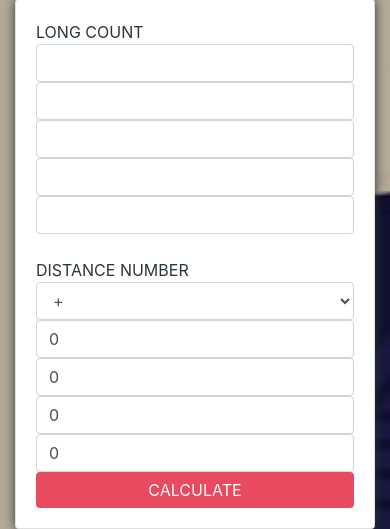
After one commit to jgregoriods/pyTun, a Flask app: template app/templates/dn.html in a window 390 px wide. The commit adds this page. Shown: the part 1093-1622 px from the top of the page. Run offline with Flask 2, Linux system fonts and the light colour scheme; the template is opened without the code that fills it, so the values that code supplies are empty; some libraries are stand-ins or nearby versions.

Commit message:
add distance numbers

```diff
--- a/app/main.py
+++ b/app/main.py
@@ -1,8 +1,10 @@
 from flask import Flask
 
 from .views.convert import convert_blueprint
+from .views.distance import distance_blueprint
 
 
 app = Flask(__name__)
 
 app.register_blueprint(convert_blueprint, url_prefix='')
+app.register_blueprint(distance_blueprint, url_prefix='')
--- /dev/null
+++ b/app/templates/dn.html
@@ -0,0 +1,11 @@
+{% extends 'main.html' %}
+{% block content %}
+<div class="row mt-4">
+    <div class="col-md-5 mr-4 pr-4">
+    {% include 'dn_glyph_panel.html' %}
+    </div>
+    <div class="col-md">
+    {% include 'dn_form.html' %}
+    </div>
+</div>
+{% endblock %}
--- /dev/null
+++ b/app/templates/dn_form.html
@@ -0,0 +1,59 @@
+<form method="post">
+    <div class="card card-body">
+        Long Count
+        <div class="form-row">
+            <div class="col-md">
+                <input type="number" class="form-control" id="baktun" name="baktun" min="0" max="19" value="{{ next_date.long_count[0] }}">
+            </div>
+
+            <div class="col-md">
+                <input type="number" class="form-control" id="katun" name="katun" min="0" max="19" value="{{ next_date.long_count[1] }}">
+            </div>
+
+            <div class="col-md">
+                <input type="number" class="form-control" id="tun" name="tun" min="0" max="19" value="{{ next_date.long_count[2] }}">
+            </div>
+
+            <div class="col-md">
+                <input type="number" class="form-control" id="uinal" name="uinal" min="0" max="17" value="{{ next_date.long_count[3] }}">
+            </div>
+
+            <div class="col-md">
+                <input type="number" class="form-control" id="kin" name="kin" min="0" max="19" value="{{ next_date.long_count[4] }}">
+            </div>
+        </div>
+
+        <br>
+
+        Distance Number
+        <div class="form-row">
+            <div class="col-md">
+                <select class="form-control" id="operator" name="operator">
+                    <option value="PDI">+</option>
+                    <option value="ADI">-</option>
+                <select>
+            </div>
+
+            <div class="col-md">
+                <input type="number" class="form-control" id="dn-katun" name="dn-katun" min="0" max="19" value=0>
+            </div>
+
+            <div class="col-md">
+                <input type="number" class="form-control" id="dn-tun" name="dn-tun" min="0" max="19" value=0>
+            </div>
+
+            <div class="col-md">
+                <input type="number" class="form-control" id="dn-uinal" name="dn-uinal" min="0" max="17" value=0>
+            </div>
+
+            <div class="col-md">
+                <input type="number" class="form-control" id="dn-kin" name="dn-kin" min="0" max="19" value=0>
+            </div>
+
+            <div class="col-md">
+                <input type="submit" class="btn btn-primary btn-block" id="calculate-dn" name="calculate-dn" value="Calculate">
+            </div>
+
+        </div>
+    </div>
+</form>
--- /dev/null
+++ b/app/templates/dn_glyph_panel.html
@@ -0,0 +1,99 @@
+<div class="row mt-2">
+    <div class="col">
+        <div class="row">
+            <div class="col mr-0 pr-0">
+                <img src="static/images/number-{{ maya_date.tzolkin[0] }}.png" class="img-responsive float-right">
+            </div>
+
+            <div class="col ml-0 pl-0">
+                <img src="static/images/{{ maya_date.tzolkin[1] }}.png" class="img-responsive float-left">
+            </div>
+        </div>
+    </div>
+
+    <div class="col">
+        <div class="row">
+            <div class="col mr-0 pr-0">
+                <img {% if maya_date.haab[0] == 0 %} src="static/images/chum.png" {% else %} src="static/images/number-{{ maya_date.haab[0] }}.png" {% endif %} class="img-responsive float-right">
+            </div>
+
+            <div class="col ml-0 pl-0">
+                <img src="static/images/{{ maya_date.haab[1] }}.png" class="img-responsive float-left">
+            </div>
+        </div>
+    </div>
+</div>
+
+<div class="row mt-2">
+    <div class="col">
+        <div class="row">
+            <div class="col mr-0 pr-0">
+                <img src="static/images/number-{{ dn[4] }}.png" class="img-responsive float-right">
+            </div>
+
+            <div class="col ml-0 pl-0">
+                <img src="static/images/uinal-{{ dn[3] }}.png" class="img-responsive float-left">
+            </div>
+        </div>
+    </div>
+
+    <div class="col">
+        <div class="row">
+            <div class="col mr-0 pr-0">
+                <img src="static/images/number-{{ dn[2] }}.png" class="img-responsive float-right">
+            </div>
+
+            <div class="col ml-0 pl-0">
+                <img src="static/images/TUN.png" class="img-responsive float-left">
+            </div>
+        </div>
+    </div>
+</div>
+
+<div class="row mt-2">
+    <div class="col">
+        <div class="row">
+            <div class="col mr-0 pr-0">
+                <img src="static/images/number-{{ dn[1] }}.png" class="img-responsive float-right">
+            </div>
+
+            <div class="col ml-0 pl-0">
+                <img src="static/images/KATUN.png" class="img-responsive float-left">
+            </div>
+        </div>
+    </div>
+
+    <div class="col">
+        <div class="row">
+            <div class="col">
+                <img src="static/images/{{ operator }}.png" class="img-responsive float-right">
+            </div>
+        </div>
+    </div>
+</div>
+
+<div class="row mt-2">
+    <div class="col">
+        <div class="row">
+            <div class="col mr-0 pr-0">
+                <img src="static/images/number-{{ next_date.tzolkin[0] }}.png" class="img-responsive float-right">
+            </div>
+
+            <div class="col ml-0 pl-0">
+                <img src="static/images/{{ next_date.tzolkin[1] }}.png" class="img-responsive float-left">
+            </div>
+        </div>
+    </div>
+
+    <div class="col">
+        <div class="row">
+            <div class="col mr-0 pr-0">
+                <img {% if next_date.haab[0] == 0 %} src="static/images/chum.png" {% else %} src="static/images/number-{{ next_date.haab[0] }}.png" {% endif %} class="img-responsive float-right">
+            </div>
+
+            <div class="col ml-0 pl-0">
+                <img src="static/images/{{ next_date.haab[1] }}.png" class="img-responsive float-left">
+            </div>
+        </div>
+    </div>
+</div>
--- a/app/templates/glyph_panel.html
+++ b/app/templates/glyph_panel.html
@@ -1,5 +1,3 @@
-
-
 <div class="row mt-2">
 
     <div class="col">
--- a/app/templates/main.html
+++ b/app/templates/main.html
@@ -6,6 +6,12 @@
         <script src="https://code.jquery.com/jquery-3.5.1.slim.min.js" integrity="sha384-DfXdz2htPH0lsSSs5nCTpuj/zy4C+OGpamoFVy38MVBnE+IbbVYUew+OrCXaRkfj" crossorigin="anonymous"></script>
         <script src="https://cdn.jsdelivr.net/npm/popper.js@1.16.1/dist/umd/popper.min.js" integrity="sha384-9/reFTGAW83EW2RDu2S0VKaIzap3H66lZH81PoYlFhbGU+6BZp6G7niu735Sk7lN" crossorigin="anonymous"></script>
         <script src="https://stackpath.bootstrapcdn.com/bootstrap/4.5.2/js/bootstrap.min.js" integrity="sha384-B4gt1jrGC7Jh4AgTPSdUtOBvfO8shuf57BaghqFfPlYxofvL8/KUEfYiJOMMV+rV" crossorigin="anonymous"></script>
+        <script>
+        $(document).ready(function() {
+            $('li.active').removeClass('active');
+            $('a[href="' + location.pathname + '"]').closest('li').addClass('active');
+          });
+        </script>
     </head>
     <body>
         {% include 'navbar.html' %}
--- a/app/templates/navbar.html
+++ b/app/templates/navbar.html
@@ -9,6 +9,12 @@
   <div class="collapse navbar-collapse" id="navbarNav">
     <ul class="navbar-nav">
       <li class="nav-item">
+        <a class="nav-link" href="/">Convert</a>
+      </li>
+      <li class="nav-item">
+        <a class="nav-link" href="/distance">Distance Numbers</a>
+      </li>
+      <li class="nav-item">
         <a class="nav-link" href="https://github.com/jgregoriods/pyTun" target="_blank">Source code</a>
       </li>
     </ul>
--- a/wsgi.py
+++ b/wsgi.py
@@ -2,4 +2,4 @@ from app.main import app
 
 
 if __name__ == "__main__":
-        app.run()
+        app.run(debug=True)
```
Also changed, not shown: app/models/maya_date.py (+4 -3 lines), app/views/convert.py (+7 -6 lines), app/views/distance.py (added, +44 -0 lines), 4 other files. Lines whose indentation alone changed are shown as unchanged.
